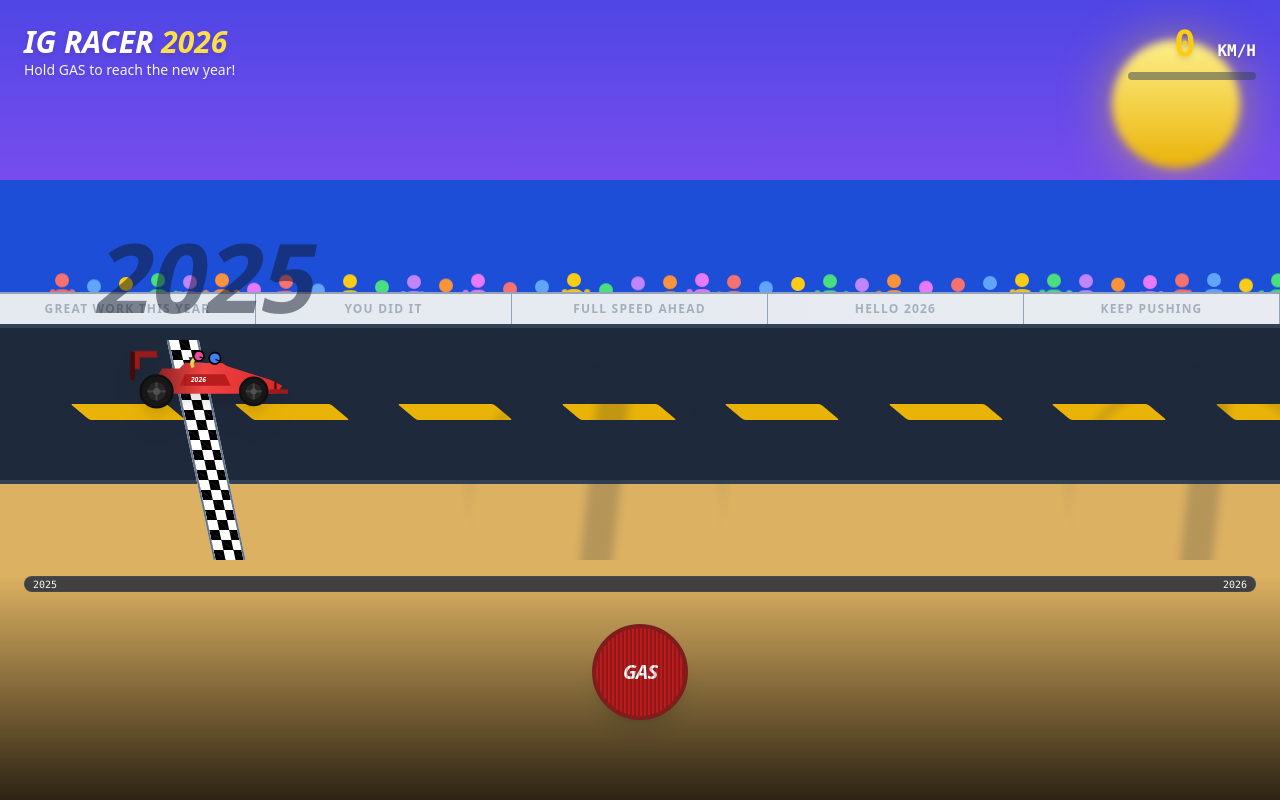
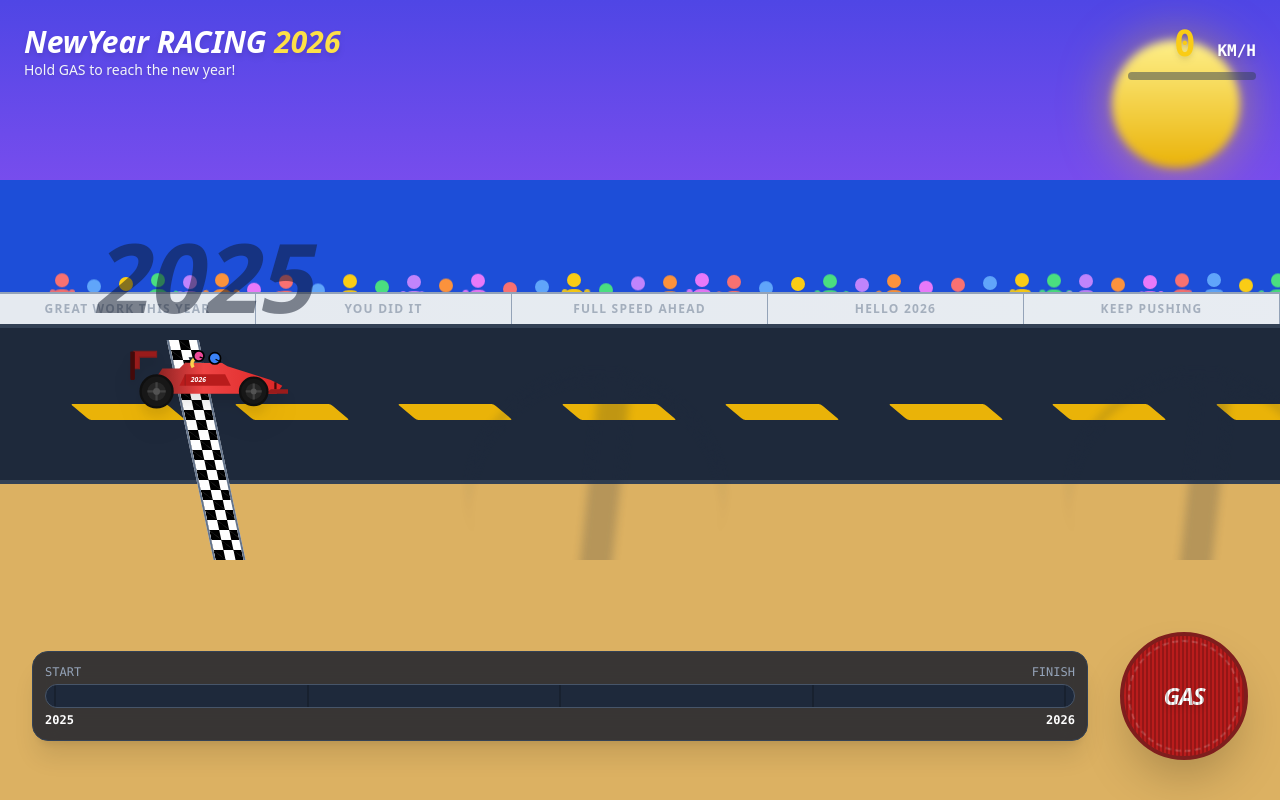
Before and after one commit to sarvsav/new-year-greeting-2026-car-race, a React (Vite) app: page / in a window 1280 px wide. Both pictures are taken after a click on the button "AG". Built offline with nearby package versions, Linux system fonts and the light colour scheme.

Commit message:
fix: layout of gas and progress bar

```diff
--- a/App.tsx
+++ b/App.tsx
@@ -340,8 +340,8 @@ export default function App() {
             <div className="absolute bottom-0 left-0 w-full h-1/2 bg-[#dcb162] z-0"></div>
 
             {/* Main Game View */}
-            {/* Lifted up slightly for mobile to leave room for controls */}
-            <div className="absolute inset-x-0 bottom-[20%] sm:bottom-[30%] h-[300px] sm:h-[400px] w-full overflow-hidden z-10">
+            {/* Lifted up significantly (35%) to accommodate higher controls on mobile */}
+            <div className="absolute inset-x-0 bottom-[35%] sm:bottom-[30%] h-[300px] sm:h-[400px] w-full overflow-hidden z-10">
                 <Track distance={distance} />
 
                 {/* Car Container */}
@@ -357,7 +357,7 @@ export default function App() {
             {/* UI Overlay */}
             <div className="absolute top-0 left-0 w-full p-4 sm:p-6 z-40 flex justify-between items-start pointer-events-none">
                 <div>
-                    <h1 className="text-2xl sm:text-3xl font-bold text-white italic drop-shadow-md">IG RACER <span className="text-yellow-300">2026</span></h1>
+                    <h1 className="text-2xl sm:text-3xl font-bold text-white italic drop-shadow-md">NewYear RACING <span className="text-yellow-300">2026</span></h1>
                     {driver && (
                         <p className="text-slate-100 text-xs sm:text-sm drop-shadow">Hold GAS to reach the new year!</p>
                     )}
@@ -371,19 +371,6 @@ export default function App() {
                     </div>
                 )}
             </div>
-
-            {/* Progress Bar - Moved UP */}
-            {driver && (
-                <div className="absolute bottom-44 sm:bottom-52 left-0 w-full px-4 sm:px-6 z-40 pointer-events-none">
-                    <div className="w-full h-3 sm:h-4 bg-slate-800/80 rounded-full border border-slate-600/50 relative overflow-hidden backdrop-blur-sm">
-                        <div className="h-full bg-gradient-to-r from-red-500 to-yellow-400 transition-all duration-75 shadow-[0_0_10px_rgba(239,68,68,0.5)]" style={{ width: `${progress}%` }}></div>
-                        <div className="absolute top-0 left-0 w-full h-full flex justify-between px-2 text-[10px] text-white font-mono items-center">
-                            <span>2025</span>
-                            <span>2026</span>
-                        </div>
-                    </div>
-                </div>
-            )}
 
             {/* Driver Selection Overlay (Centered) */}
             {!driver && (
@@ -415,9 +402,32 @@ export default function App() {
                 </div>
             )}
 
-            {/* Controls (Gas) - Bottom Bar - MOVED UP */}
+            {/* Dashboard (Progress + Controls) */}
             {driver && (
-                <div className="absolute bottom-0 left-0 w-full h-48 sm:h-56 bg-gradient-to-t from-black/80 to-transparent z-50 flex items-end justify-center pb-16 sm:pb-20 animate-in slide-in-from-bottom-full duration-500">
+                <div className="absolute bottom-24 sm:bottom-10 left-0 w-full px-4 sm:px-8 z-50 flex items-center justify-between gap-4 sm:gap-8 animate-in slide-in-from-bottom-full duration-500">
+
+                    {/* Progress Bar (The "Lap") */}
+                    <div className="flex-1 bg-slate-900/80 backdrop-blur-md rounded-2xl p-3 border border-slate-700 shadow-xl">
+                        <div className="flex justify-between text-xs text-slate-400 font-mono mb-1">
+                            <span>START</span>
+                            <span>FINISH</span>
+                        </div>
+                        <div className="w-full h-4 sm:h-6 bg-slate-800 rounded-full border border-slate-600 overflow-hidden relative">
+                            <div className="h-full bg-gradient-to-r from-red-500 via-yellow-400 to-green-500 shadow-[0_0_15px_rgba(239,68,68,0.5)] transition-all duration-75"
+                                style={{ width: `${progress}%` }}></div>
+
+                            {/* Tick marks */}
+                            <div className="absolute inset-0 flex justify-between px-2">
+                                {[...Array(5)].map((_, i) => <div key={i} className="w-0.5 h-full bg-black/20"></div>)}
+                            </div>
+                        </div>
+                        <div className="flex justify-between text-xs text-white font-bold font-mono mt-1">
+                            <span>2025</span>
+                            <span>2026</span>
+                        </div>
+                    </div>
+
+                    {/* Gas Button */}
                     <button
                         onMouseDown={handleGasStart}
                         onMouseUp={handleGasEnd}
@@ -425,11 +435,12 @@ export default function App() {
                         onTouchStart={handleGasStart}
                         onTouchEnd={handleGasEnd}
                         className={`
-                    relative group w-20 h-20 sm:w-24 sm:h-24 rounded-full border-4 transition-all duration-100 ease-out select-none touch-none active:scale-95
-                    ${isGasPressed ? 'bg-red-600 border-red-400 shadow-[0_0_30px_rgba(220,38,38,0.8)]' : 'bg-red-700 border-red-900 shadow-xl hover:bg-red-600'}
+                    relative group flex-shrink-0 w-24 h-24 sm:w-32 sm:h-32 rounded-full border-4 transition-all duration-100 ease-out select-none touch-none active:scale-95
+                    ${isGasPressed ? 'bg-red-600 border-red-400 shadow-[0_0_30px_rgba(220,38,38,0.8)] scale-95' : 'bg-red-700 border-red-900 shadow-2xl hover:bg-red-600'}
                 `}
                     >
-                        <span className="absolute inset-0 flex items-center justify-center font-black text-lg sm:text-xl italic tracking-tighter text-white">GAS</span>
+                        <div className="absolute inset-1 rounded-full border-2 border-white/20 border-dashed animate-[spin_10s_linear_infinite]"></div>
+                        <span className="absolute inset-0 flex items-center justify-center font-black text-xl sm:text-2xl italic tracking-tighter text-white drop-shadow-md">GAS</span>
                         {/* Pedal Texture */}
                         <div className="absolute inset-0 opacity-20 bg-[linear-gradient(90deg,transparent_50%,#000_50%)] bg-[length:4px_4px] rounded-full"></div>
                     </button>
```
